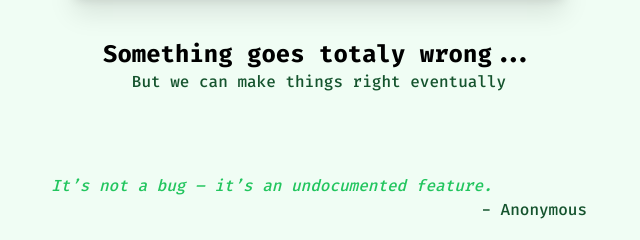
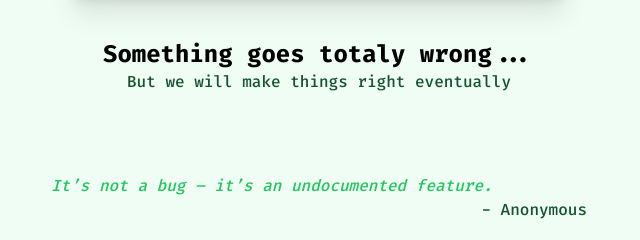
Before and after one commit to chen-yikai/chen-yikai.github.io, a plain HTML site: page 404.html in a window 1280 px wide. Shown: the part 724-964 px from the top of the page, 321-961 px from the left. Drawn offline with nearby package versions, Linux system fonts and the light colour scheme.

Commit message:
Update 404.html

```diff
--- a/404.html
+++ b/404.html
@@ -20,7 +20,7 @@
         <h1 class="font-bold text-2xl text-center">
           Something goes totaly wrong...
         </h1>
-        <p class="text-green-900">But we can make things right eventually</p>
+        <p class="text-green-900">But we will make things right eventually</p>
       </div>
       <div class="pt-[80px] mb-[30px] md:px-24">
         <p class="text-green-500 italic">
```
